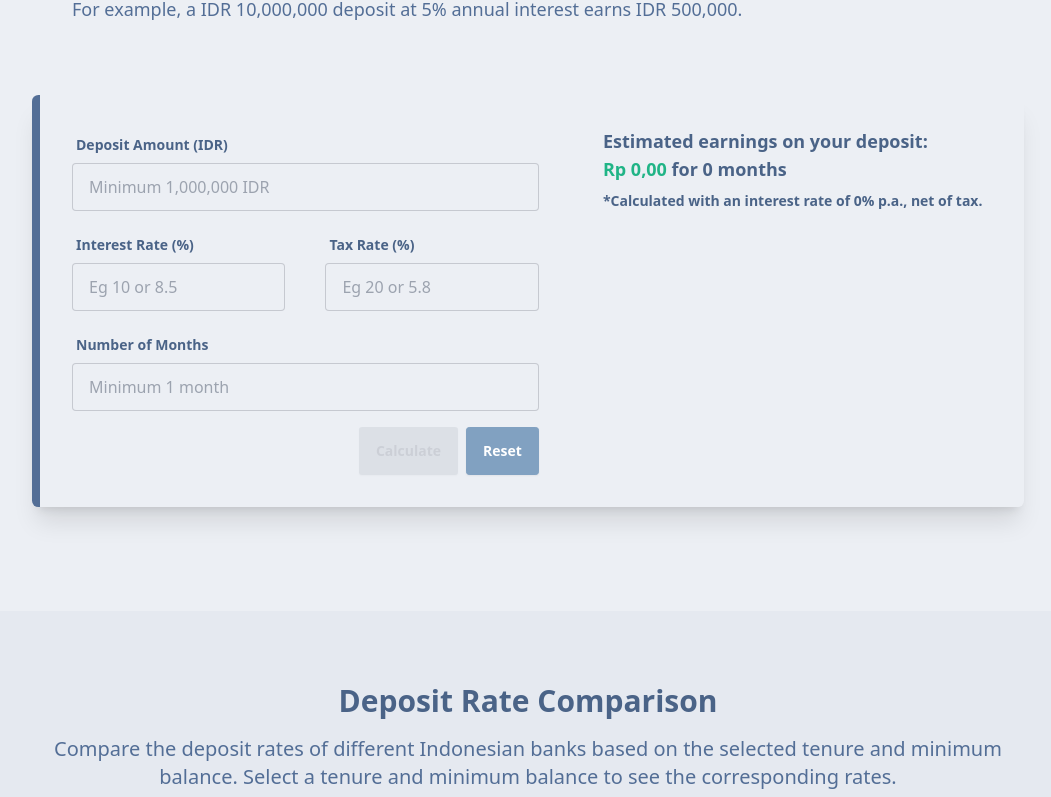
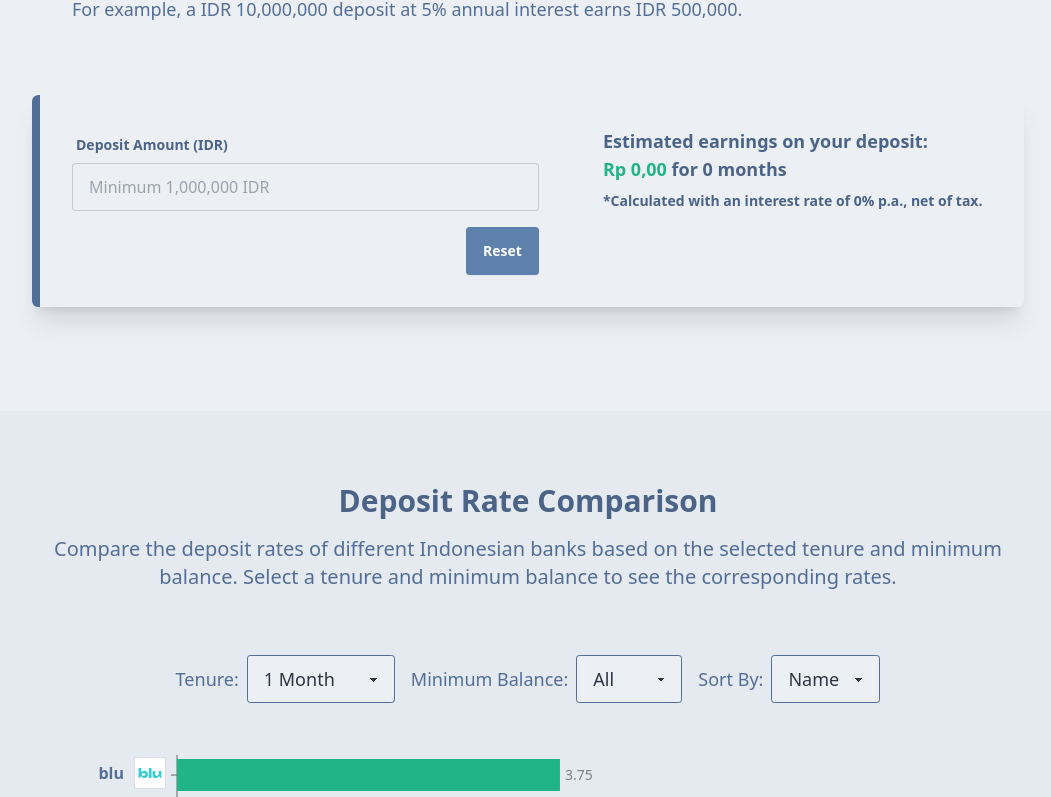
Before and after one commit to HellBus1/InvestCount, a React (Vite) app: page / in a window 1280 px wide. Shown: the part 1157-1954 px from the top of the page, without its empty margins (112-1163 px from the left). Built offline with nearby package versions, Linux system fonts and the light colour scheme; grey boxes are pictures that could not be loaded.

Commit message:
Feat bug-fix-nan-input : Adjust nan input, add little animation

```diff
--- a/package.json
+++ b/package.json
@@ -24,6 +24,7 @@
   },
   "pre-commit": "lint-staged",
   "dependencies": {
+    "motion": "^12.6.2",
     "react": "^18.3.1",
     "react-dom": "^18.3.1",
     "react-router-dom": "^6.26.2",
--- a/src/components/DepositRateComparisonSection/DepositRateComparisonSection.tsx
+++ b/src/components/DepositRateComparisonSection/DepositRateComparisonSection.tsx
@@ -227,7 +227,7 @@ const DepositRateComparisonSection = () => {
         <p className='text-charter-blue'>Loading...</p>
       ) : (
         <div className='mx-4 md:mx-20 lg:mx-36 mb-10'>
-          <ResponsiveContainer width='100%' height={600} className={''}>
+          <ResponsiveContainer width='100%' height={600}>
             <BarChart
               data={data}
               layout='vertical'
@@ -236,7 +236,7 @@ const DepositRateComparisonSection = () => {
               <XAxis
                 type='number'
                 label={{ value: EMPTY_STRING }}
-                tick={{ fontSize: 14, fontWeight: 'bold', fill: CHARTER_BLUE, dy: 5 }}
+                tick={{ fontSize: 14, fontWeight: 'bold', fill: CHARTER_BLUE, dy: 6 }}
               />
               <YAxis type='category' dataKey='bank' tick={renderCustomYAxisTick} width={125} />
               {/* eslint-disable-next-line @typescript-eslint/ban-ts-comment */}
--- a/src/components/DepositSection/DepositCalculation/DepositInputSection.tsx
+++ b/src/components/DepositSection/DepositCalculation/DepositInputSection.tsx
@@ -1,6 +1,7 @@
 import { useState, useEffect } from 'react'
 import InputField from './InputField'
 import { calculateInterest } from '@/services/depositServices'
+import { motion } from 'motion/react'
 
 interface DepositInputSectionProps {
   setInterest: (interest: number) => void
@@ -21,21 +22,24 @@ const DepositInputSection = (props: DepositInputSectionProps) => {
     taxRate: EMPTY_STRING,
     holdingMonths: EMPTY_STRING
   })
-  const [isFormValid, setIsFormValid] = useState(false)
+  const [, setIsFormValid] = useState(false)
+
+  // Set default tax rate to 20
+  useEffect(() => {
+    setTaxRate('20')
+  }, [setTaxRate])
 
   useEffect(() => {
     setIsFormValid(
-      amount !== EMPTY_STRING &&
-        interestRate !== EMPTY_STRING &&
-        taxRate !== EMPTY_STRING &&
-        holdingMonths !== EMPTY_STRING
+      amount !== EMPTY_STRING && interestRate !== EMPTY_STRING && holdingMonths !== EMPTY_STRING
     )
-  }, [amount, interestRate, taxRate, holdingMonths])
+  }, [amount, interestRate, holdingMonths])
 
   const formatNumberWithCommas = (value: string) => {
-    const numericValue = value.replace(/,/g, '') // Remove existing commas
-    if (isNaN(Number(numericValue))) return value // Return as is if not a valid number
-    return parseFloat(numericValue).toLocaleString('en-US') // Format with commas
+    if (value === EMPTY_STRING) return value
+    const numericValue = value.replace(/,/g, '')
+    if (isNaN(Number(numericValue))) return value
+    return parseFloat(numericValue).toLocaleString('en-US')
   }
 
   const handleInputChange = (
@@ -82,14 +86,6 @@ const DepositInputSection = (props: DepositInputSectionProps) => {
       isValid = false
     }
 
-    if (!taxRate) {
-      newErrors.taxRate = 'Tax Rate is required'
-      isValid = false
-    } else if (!isNumberAndDecimalRegex.test(taxRate)) {
-      newErrors.taxRate = 'Tax Rate should be a valid number'
-      isValid = false
-    }
-
     if (!holdingMonths) {
       newErrors.holdingMonths = 'Number of Months is required'
       isValid = false
@@ -105,15 +101,30 @@ const DepositInputSection = (props: DepositInputSectionProps) => {
   const doCalculateInterest = () => {
     if (validateFields()) {
       const stringAmount = amount.replace(/,/g, '')
-      const interest = calculateInterest(stringAmount, taxRate, interestRate, holdingMonths)
+      const interest = calculateInterest(stringAmount, '20', interestRate, holdingMonths)
       setInterest(parseFloat(interest))
     }
   }
 
+  const isInterestRateEnabled = amount.length !== 0 && !errors.amount
+  const isTaxRateEnabled = interestRate.length !== 0 && !errors.interestRate
+  const isNumberOfMonthsEnabled =
+    isInterestRateEnabled && isTaxRateEnabled && taxRate.length !== 0 && !errors.taxRate
+  const isHoldingMonthsEnabled = holdingMonths.length !== 0 && !errors.holdingMonths
+
+  useEffect(() => {
+    if (isHoldingMonthsEnabled) {
+      if (isInterestRateEnabled || isTaxRateEnabled) {
+        doCalculateInterest()
+      }
+    }
+    // eslint-disable-next-line react-hooks/exhaustive-deps
+  }, [holdingMonths, interestRate, amount])
+
   const clearInput = () => {
     setAmount(EMPTY_STRING)
     setInterestRate(EMPTY_STRING)
-    setTaxRate(EMPTY_STRING)
+    setTaxRate('20') // Reset tax rate to default
     setHoldingMonths(EMPTY_STRING)
     setInterest(0)
     setErrors({
@@ -126,16 +137,26 @@ const DepositInputSection = (props: DepositInputSectionProps) => {
 
   return (
     <div>
+      <motion.div
+        initial={{ opacity: 0, y: -20 }}
+        animate={{ opacity: 1, y: 0 }}
+        transition={{ duration: 0.3 }}
+      >
         <InputField
           label='Deposit Amount (IDR)'
           value={amount}
           onChange={(e) => handleInputChange(e, setAmount, 'amount')}
           placeholder='Minimum 1,000,000 IDR'
           error={errors.amount}
-        type='text' // Changed to text to allow formatting
+          type='text'
         />
-      <div className='flex flex-col md:flex-row md:space-x-10 space-y-4 md:space-y-0'>
-        <div className='flex-1'>
+      </motion.div>
+      {isInterestRateEnabled && (
+        <motion.div
+          initial={{ opacity: 0, y: -20 }}
+          animate={{ opacity: 1, y: 0 }}
+          transition={{ duration: 0.3 }}
+        >
           <InputField
             label='Interest Rate (%)'
             value={interestRate}
@@ -144,18 +165,31 @@ const DepositInputSection = (props: DepositInputSectionProps) => {
             error={errors.interestRate}
             type='text'
           />
-        </div>
-        <div className='flex-1'>
+        </motion.div>
+      )}
+      {isTaxRateEnabled && (
+        <motion.div
+          initial={{ opacity: 0, y: -20 }}
+          animate={{ opacity: 1, y: 0 }}
+          transition={{ duration: 0.3 }}
+        >
           <InputField
             label='Tax Rate (%)'
-            value={taxRate}
+            value='20'
             onChange={(e) => handleInputChange(e, setTaxRate, 'taxRate')}
-            placeholder='Eg 20 or 5.8'
+            placeholder='Eg 20'
             error={errors.taxRate}
             type='text'
+            disabled={true}
           />
-        </div>
-      </div>
+        </motion.div>
+      )}
+      {isNumberOfMonthsEnabled && (
+        <motion.div
+          initial={{ opacity: 0, y: -20 }}
+          animate={{ opacity: 1, y: 0 }}
+          transition={{ duration: 0.3 }}
+        >
           <InputField
             label='Number of Months'
             value={holdingMonths}
@@ -165,15 +199,10 @@ const DepositInputSection = (props: DepositInputSectionProps) => {
             type='number'
             min={1}
           />
+        </motion.div>
+      )}
       <div className='card-actions justify-end'>
-        <button
-          onClick={doCalculateInterest}
-          className={`btn btn-primary text-[#ffffff] ${!isFormValid ? 'opacity-50 cursor-not-allowed' : ''}`}
-          disabled={!isFormValid}
-        >
-          Calculate
-        </button>
-        <button onClick={clearInput} className='btn btn-secondary text-[#ffffff]'>
+        <button onClick={clearInput} className='btn btn-primary text-[#ffffff]'>
           Reset
         </button>
       </div>
--- a/src/components/DepositSection/DepositCalculation/InputField.tsx
+++ b/src/components/DepositSection/DepositCalculation/InputField.tsx
@@ -6,9 +6,19 @@ interface InputFieldProps {
   error?: string
   type: string
   min?: number
+  disabled?: boolean | false
 }
 
-const InputField = ({ label, value, onChange, placeholder, error, type, min }: InputFieldProps) => (
+const InputField = ({
+  label,
+  value,
+  onChange,
+  placeholder,
+  error,
+  type,
+  min,
+  disabled
+}: InputFieldProps) => (
   <div className='mb-4'>
     <label className='label'>
       <span className='label-text text-charter-blue-600 font-bold'>{label}</span>
@@ -20,8 +30,9 @@ const InputField = ({ label, value, onChange, placeholder, error, type, min }: I
       className='input input-bordered w-full rounded'
       placeholder={placeholder}
       min={min}
+      disabled={disabled}
     />
-    {error && <div className='text-red-600 text-xs'>{error}</div>}
+    {error && <div className='text-red-600 text-xs fieldset-label'>{error}</div>}
   </div>
 )
 
```
Also changed, not shown: 1 other file (tests, documents, lock files or other folders). Lines whose indentation alone changed are shown as unchanged.
